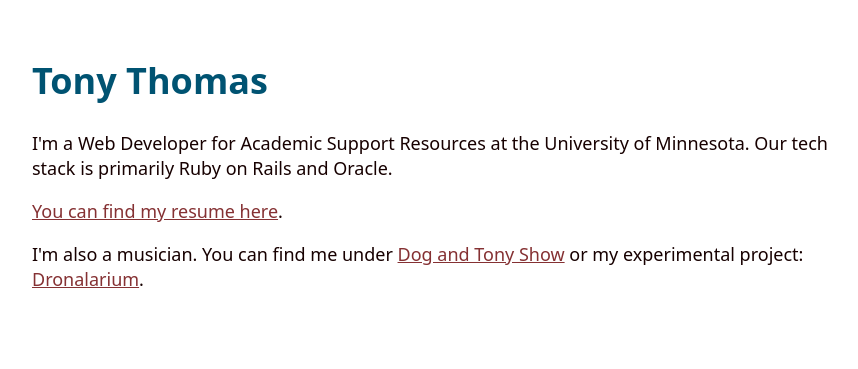
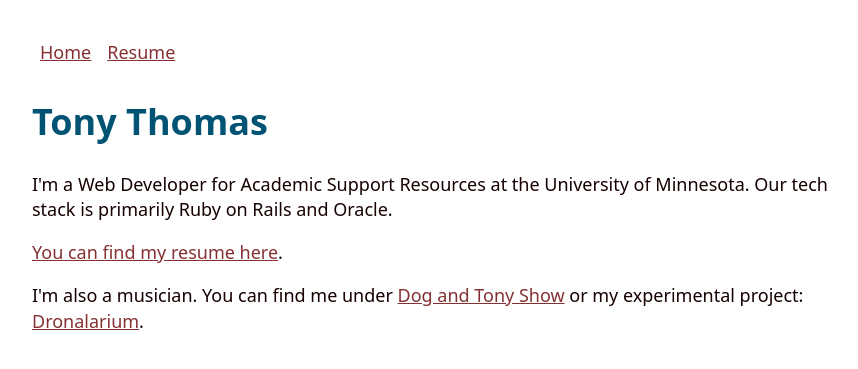
Before and after one commit to truetone/python-flask-docker, a Flask app: page / in a window 1280 px wide. Shown: the top 369 px of the page, without its empty margins (208-1066 px from the left). Run offline with Flask 2, Linux system fonts and the light colour scheme; style sheets or scripts are compiled from the project's sources.

Commit message:
Grid hack

```diff
--- a/truetone/templates/layout/base.html
+++ b/truetone/templates/layout/base.html
@@ -25,13 +25,26 @@
 </head>
 <body>
   <div class="base-grid">
+    <div></div>
     <header id="header">
+      <nav>
+        <ul>
+          <li><a href="/">Home</a></li>
+          <li><a href="/resume">Resume</a></li>
+        </ul>
+      </nav>
       {% block header %}
       {% endblock %}
     </header>
+  </div>
+  <div class="base-grid">
+    <div></div>
     <main id="content">
       {% block content %}{% endblock %}
     </main>
+  </div>
+  <div class="base-grid">
+    <div></div>
     <footer id="footer">
       {% block footer %}
       {% endblock %}
```
